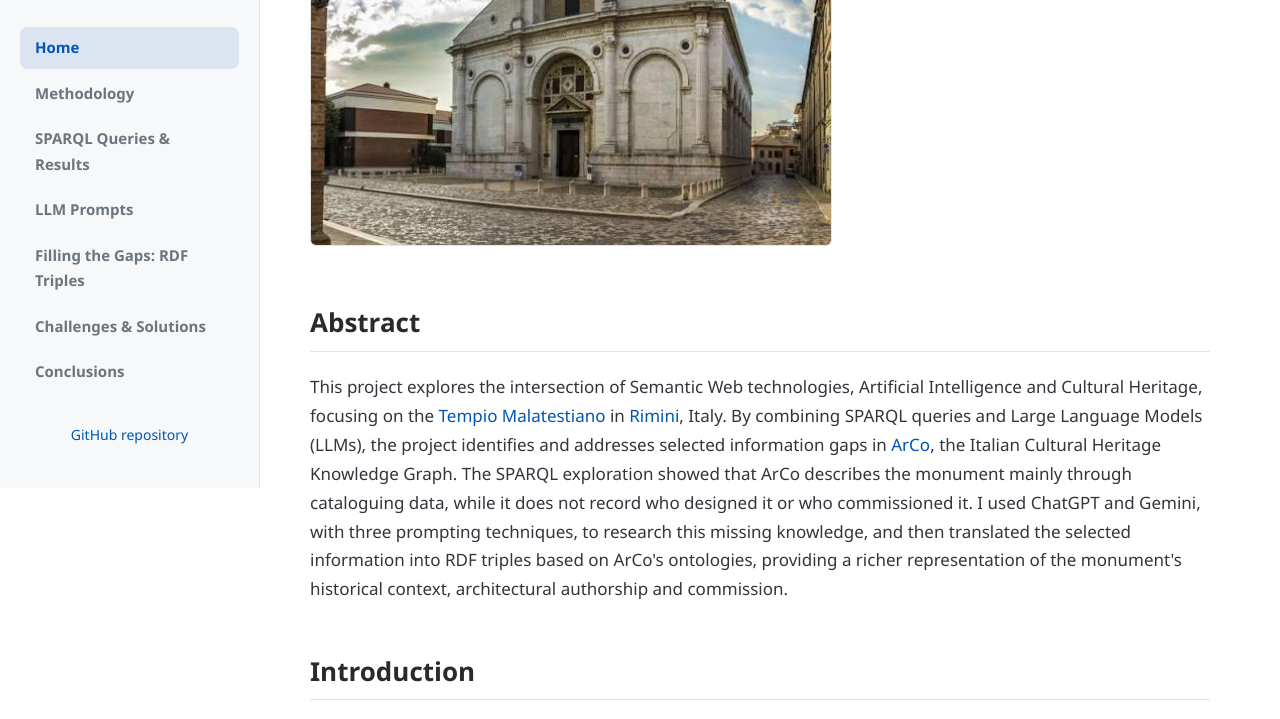
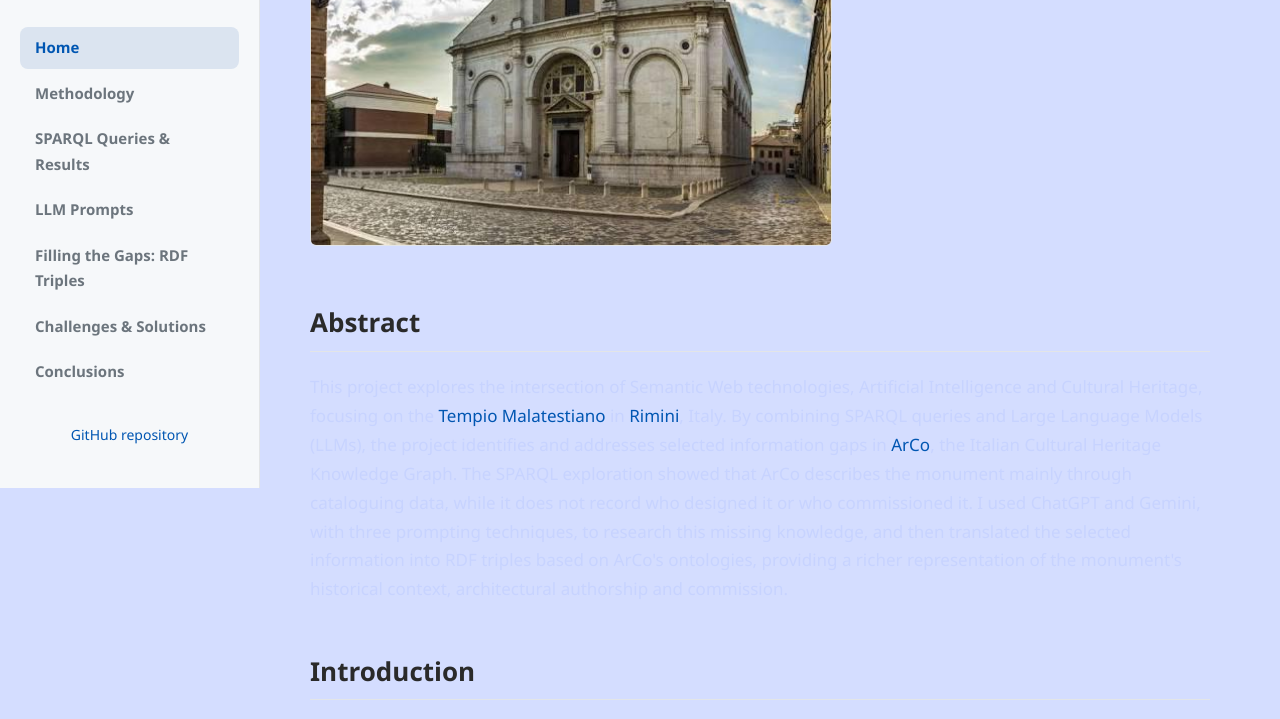
Before and after one commit to sofiabianchiniweb/KE4H_Project, a plain HTML site: page index.html in a window 1280 px wide. Shown: the part 312-1031 px from the top of the page. Drawn offline with Linux system fonts and the light colour scheme.

Commit message:
Update color and background color in style.css

```diff
--- a/style.css
+++ b/style.css
@@ -10,8 +10,8 @@ body {
   font-family: "Segoe UI", Helvetica, Arial, sans-serif;
   font-size: 17px;
   line-height: 1.7;
-  color: #34343c;
-  background-color: ##D4DDFF;
+  color: #C7D3FF;
+  background-color: #D4DDFF;
 }
 
 a {
```
